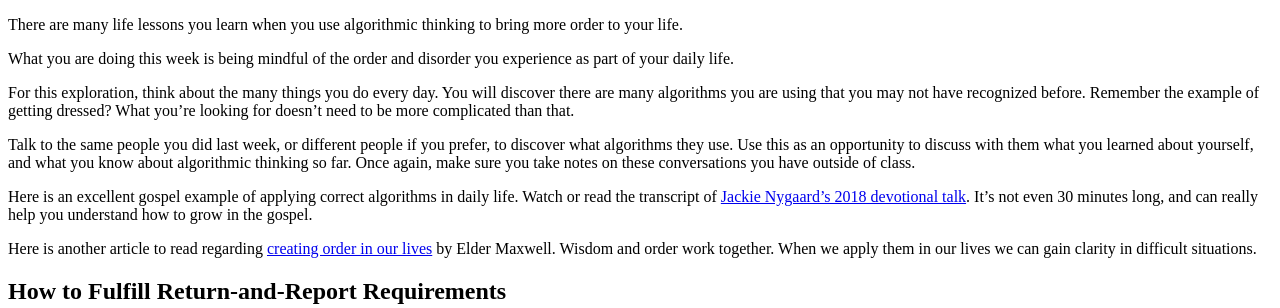
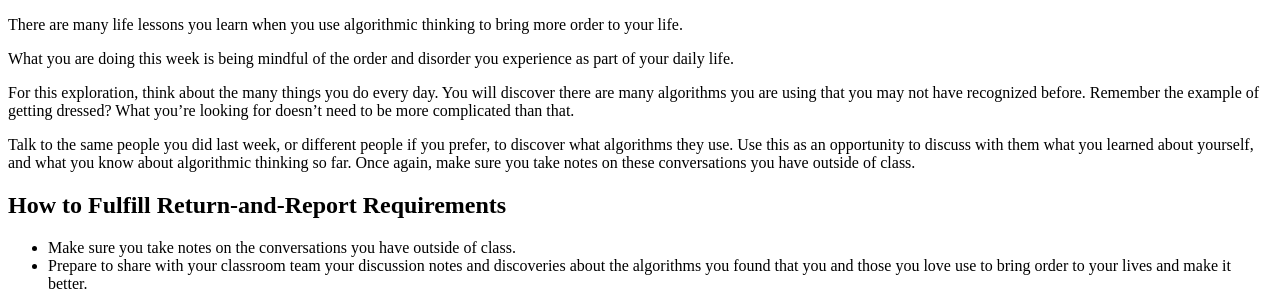
Before and after one commit to byui-cse/cse180-course, a plain HTML site: page docs/week02/ponder_prove.html in a window 1280 px wide. Shown: the part 961-1269 px from the top of the page. Drawn offline with nearby package versions, Linux system fonts and the light colour scheme; some packages are replaced by stand-ins of ours; grey boxes are pictures that could not be loaded; a script that the page names is missing.

Commit message:
moved reading portion to index.html

```diff
--- a/docs/week02/ponder_prove.html
+++ b/docs/week02/ponder_prove.html
@@ -73,16 +73,6 @@ algorithmic thinking so far. Once again, make sure you take notes on these
 conversations you have outside of class.
 </p>
 
-<p>
-Here is an excellent gospel example of applying correct algorithms in daily
-life. Watch or read the transcript of <a href="https://www.byui.edu/devotionals/jackie-nygaard" target="_blank">Jackie Nygaard&rsquo;s 2018 devotional talk</a>.
-It&rsquo;s not even 30 minutes long, and can really help you understand how to grow
-in the gospel.
-</p>
-<p>Here is another article to read regarding
-    <a href="https://www.churchofjesuschrist.org/study/ensign/1994/06/wisdom-and-order?lang=eng" target="_blank">creating order in our lives</a> by Elder Maxwell.
-    Wisdom and order work together. When we apply them in our lives we can gain clarity in difficult situations.
-</p>
 </div>
 
 <div>
```
Also changed, not shown: docs/week02/index.html (+15 -3 lines).
